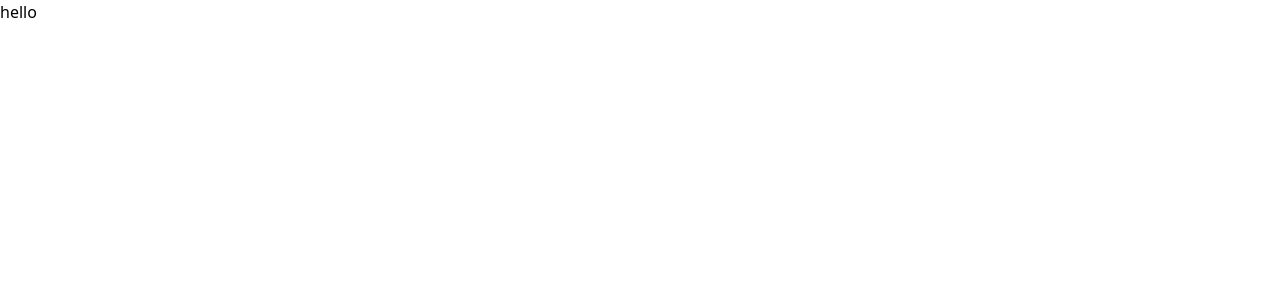
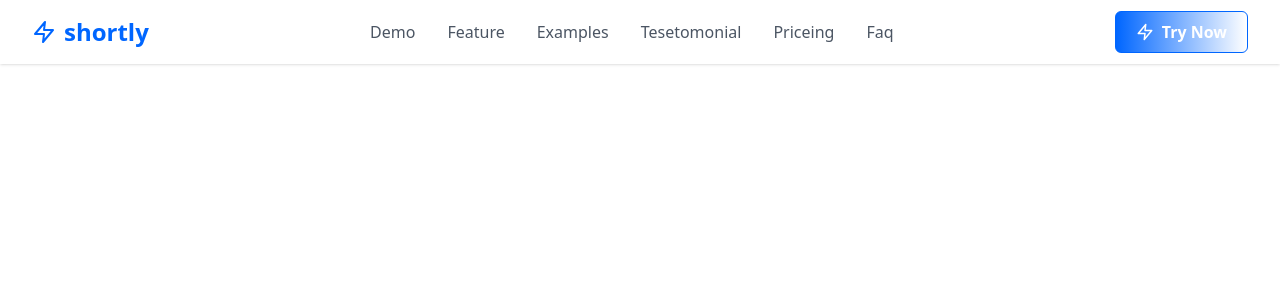
Before and after one commit to m-tayaib/shortly-frontend, a React (Vite) app: page / in a window 1280 px wide. Shown: the top 300 px of the page. Built offline with nearby package versions, Linux system fonts and the light colour scheme.

Commit message:
add navbar and aniamtion

```diff
--- a/package.json
+++ b/package.json
@@ -14,6 +14,7 @@
     "framer-motion": "^12.19.1",
     "react": "^19.1.0",
     "react-dom": "^19.1.0",
+    "react-icons": "^5.5.0",
     "tailwindcss": "^4.1.11"
   },
   "devDependencies": {
--- a/src/App.tsx
+++ b/src/App.tsx
@@ -1,11 +1,9 @@
+import HomeLandingPage from "./LandingPage/HomeLandingPage"
+
 
 
 function App() {
-
-
-  return (
-    <h1>hello</h1>
-  )
+  return   <HomeLandingPage />
 }
 
 export default App
--- /dev/null
+++ b/src/LandingPage/HomeLandingPage.tsx
@@ -0,0 +1,9 @@
+import HeroSection from "../Sections/HeroSection"
+
+function HomeLandingPage() {
+  return (
+   <HeroSection/>
+  )
+}
+
+export default HomeLandingPage
--- /dev/null
+++ b/src/Sections/HeroSection.tsx
@@ -0,0 +1,13 @@
+import Navbar from "../components/Navbar"
+
+
+
+function HeroSection() {
+    return (
+        <section >
+            <Navbar />
+        </section>
+    )
+}
+
+export default HeroSection
--- /dev/null
+++ b/src/components/Navbar.tsx
@@ -0,0 +1,184 @@
+import React from "react";
+import { FiZap } from "react-icons/fi";
+import { motion, AnimatePresence } from "framer-motion";
+
+const menuItems: string[] = [
+    "demo",
+    "feature",
+    "examples",
+    "tesetomonial",
+    "priceing",
+    "faq",
+];
+
+const menuItemVariants = {
+    initial: { opacity: 0, y: -10 },
+    animate: { opacity: 1, y: 0, transition: { type: "spring", stiffness: 300, damping: 24 } },
+    exit: { opacity: 0, y: -10, transition: { duration: 0.15 } },
+};
+
+const mobileMenuVariants = {
+    initial: { opacity: 0, y: -20, scale: 0.98 },
+    animate: { opacity: 1, y: 0, scale: 1, transition: { type: "spring", stiffness: 200, damping: 20 } },
+    exit: { opacity: 0, y: -20, scale: 0.98, transition: { duration: 0.18 } },
+};
+
+const buttonTap = { scale: 0.95, boxShadow: "0 2px 8px rgba(0,102,255,0.15)" };
+const buttonHover = { scale: 1.04, boxShadow: "0 4px 16px rgba(0,102,255,0.18)" };
+
+const Navbar: React.FC = () => {
+    const [mobileOpen, setMobileOpen] = React.useState(false);
+
+    return (
+        <nav className="w-full bg-white shadow-sm">
+            <div className="max-w-7xl mx-auto px-4 sm:px-6 lg:px-8">
+                <div className="flex items-center justify-between h-16">
+                    {/* Logo */}
+                    <motion.div
+                        className="flex items-center flex-shrink-0"
+                        initial={{ opacity: 0, x: -30 }}
+                        animate={{ opacity: 1, x: 0 }}
+                        transition={{ duration: 0.5, type: "spring" }}
+                    >
+                        <FiZap className="text-2xl mr-2" style={{ color: "#0066FF" }} />
+                        <span className="text-2xl font-bold" style={{ color: "#0066FF" }}>
+                            <span style={{ color: "#0066FF" }}>s</span>hortly
+                        </span>
+                    </motion.div>
+                    {/* Desktop Menu */}
+                    <div className="hidden md:flex space-x-8">
+                        {menuItems.map((item, idx) => (
+                            <motion.a
+                                key={item}
+                                href={`#${item}`}
+                                className="text-base font-medium transition-colors duration-150 relative"
+                                style={{ color: "#4B5563" }}
+                                variants={menuItemVariants as import("framer-motion").Variants}
+                                initial="initial"
+                                animate="animate"
+                                whileHover={{
+                                    color: "#0066FF",
+                                    scale: 1.08,
+                                }}
+                                transition={{ type: "spring", stiffness: 300, damping: 20, delay: idx * 0.04 }}
+                            >
+                                <span className="relative z-10">
+                                    {item.charAt(0).toUpperCase() + item.slice(1)}
+                                </span>
+                                {/* Underline hover effect */}
+                                <motion.span
+                                    className="absolute left-0 -bottom-1 h-0.5 w-full bg-[#0066FF] rounded"
+                                    initial={{ scaleX: 0 }}
+                                    whileHover={{ scaleX: 1 }}
+                                    transition={{ duration: 0.25 }}
+                                    style={{ originX: 0 }}
+                                />
+                            </motion.a>
+                        ))}
+                    </div>
+                    {/* Button */}
+                    <div className="flex-shrink-0 hidden md:block">
+                        <motion.button
+                            className="px-5 py-2 rounded-md font-semibold text-black bg-gradient-to-r from-[#0066FF] to-white hover:from-[#0052cc] hover:to-[#c3ccda] transition-colors duration-200 border border-[#0066FF] flex items-center gap-2 focus:outline-none"
+                            style={{
+                                color: "#fff",
+                                background: "linear-gradient(90deg, #0066FF 0%, #fff 100%)",
+                            }}
+                            whileHover={buttonHover}
+                            whileTap={buttonTap}
+                            transition={{ type: "spring", stiffness: 300, damping: 18 }}
+                        >
+                            <FiZap className="text-lg" />
+                            Try Now
+                        </motion.button>
+                    </div>
+                    {/* Mobile menu button */}
+                    <div className="md:hidden flex items-center">
+                        <motion.button
+                            onClick={() => setMobileOpen((prev) => !prev)}
+                            aria-label="Open menu"
+                            className="text-2xl text-[#0066FF] focus:outline-none"
+                            whileHover={{ scale: 1.1, rotate: 10 }}
+                            whileTap={{ scale: 0.92, rotate: -10 }}
+                            transition={{ type: "spring", stiffness: 300, damping: 18 }}
+                        >
+                            {/* Hamburger Icon */}
+                            <svg
+                                className="h-7 w-7"
+                                fill="none"
+                                stroke="currentColor"
+                                viewBox="0 0 24 24"
+                                xmlns="http://www.w3.org/2000/svg"
+                            >
+                                <path
+                                    strokeLinecap="round"
+                                    strokeLinejoin="round"
+                                    strokeWidth={2}
+                                    d="M4 6h16M4 12h16M4 18h16"
+                                />
+                            </svg>
+                        </motion.button>
+                    </div>
+                </div>
+                {/* Mobile Menu */}
+                <AnimatePresence>
+                    {mobileOpen && (
+                        <motion.div
+                            className="md:hidden mt-2 flex flex-col space-y-2 bg-white rounded shadow px-4 py-3"
+                            variants={mobileMenuVariants as import("framer-motion").Variants}
+                            initial="initial"
+                            animate="animate"
+                            exit="exit"
+                        >
+                            {menuItems.map((item, idx) => (
+                                <motion.a
+                                    key={item}
+                                    href={`#${item}`}
+                                    className="text-base font-medium transition-colors duration-150 relative"
+                                    style={{ color: "#4B5563" }}
+                                    onClick={() => setMobileOpen(false)}
+                                    variants={menuItemVariants as import("framer-motion").Variants}
+                                    initial="initial"
+                                    animate="animate"
+                                    exit="exit"
+                                    whileHover={{
+                                        color: "#0066FF",
+                                        scale: 1.08,
+                                    }}
+                                    transition={{ type: "spring", stiffness: 300, damping: 20, delay: idx * 0.04 }}
+                                >
+                                    <span className="relative z-10">
+                                        {item.charAt(0).toUpperCase() + item.slice(1)}
+                                    </span>
+                                    {/* Underline hover effect */}
+                                    <motion.span
+                                        className="absolute left-0 -bottom-1 h-0.5 w-full bg-[#0066FF] rounded"
+                                        initial={{ scaleX: 0 }}
+                                        whileHover={{ scaleX: 1 }}
+                                        transition={{ duration: 0.25 }}
+                                        style={{ originX: 0 }}
+                                    />
+                                </motion.a>
+                            ))}
+                            <motion.button
+                                className="mt-2 px-5 py-2 rounded-md font-semibold text-white bg-gradient-to-r from-[#0066FF] to-white border border-[#0066FF] flex items-center gap-2 focus:outline-none"
+                                style={{
+                                    color: "#fff",
+                                    background: "linear-gradient(90deg, #0066FF 0%, #fff 100%)",
+                                }}
+                                whileHover={buttonHover}
+                                whileTap={buttonTap}
+                                transition={{ type: "spring", stiffness: 300, damping: 18 }}
+                            >
+                                <FiZap className="text-lg" />
+                                Try Now
+                            </motion.button>
+                        </motion.div>
+                    )}
+                </AnimatePresence>
+            </div>
+        </nav>
+    );
+};
+
+export default Navbar;
```
Also changed, not shown: 1 other file (tests, documents, lock files or other folders).
